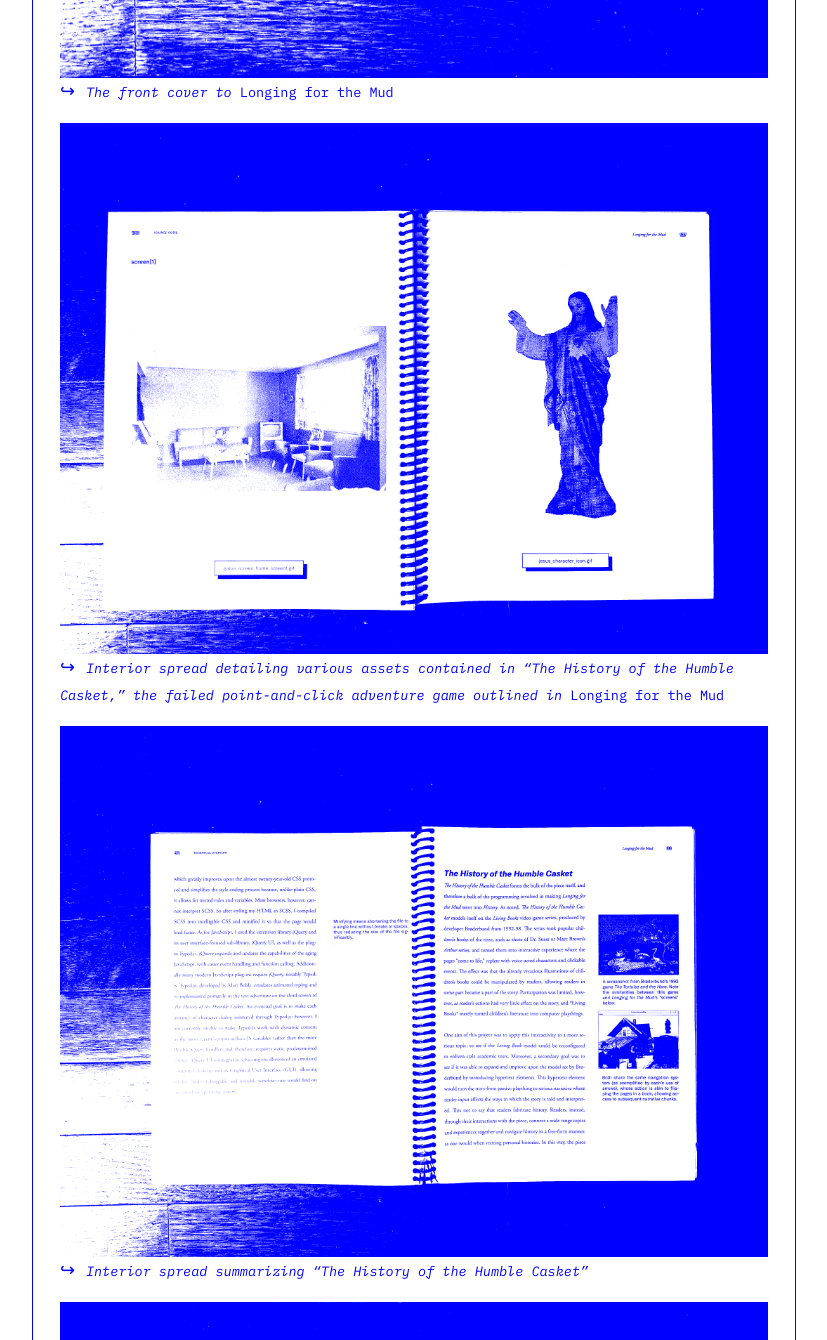
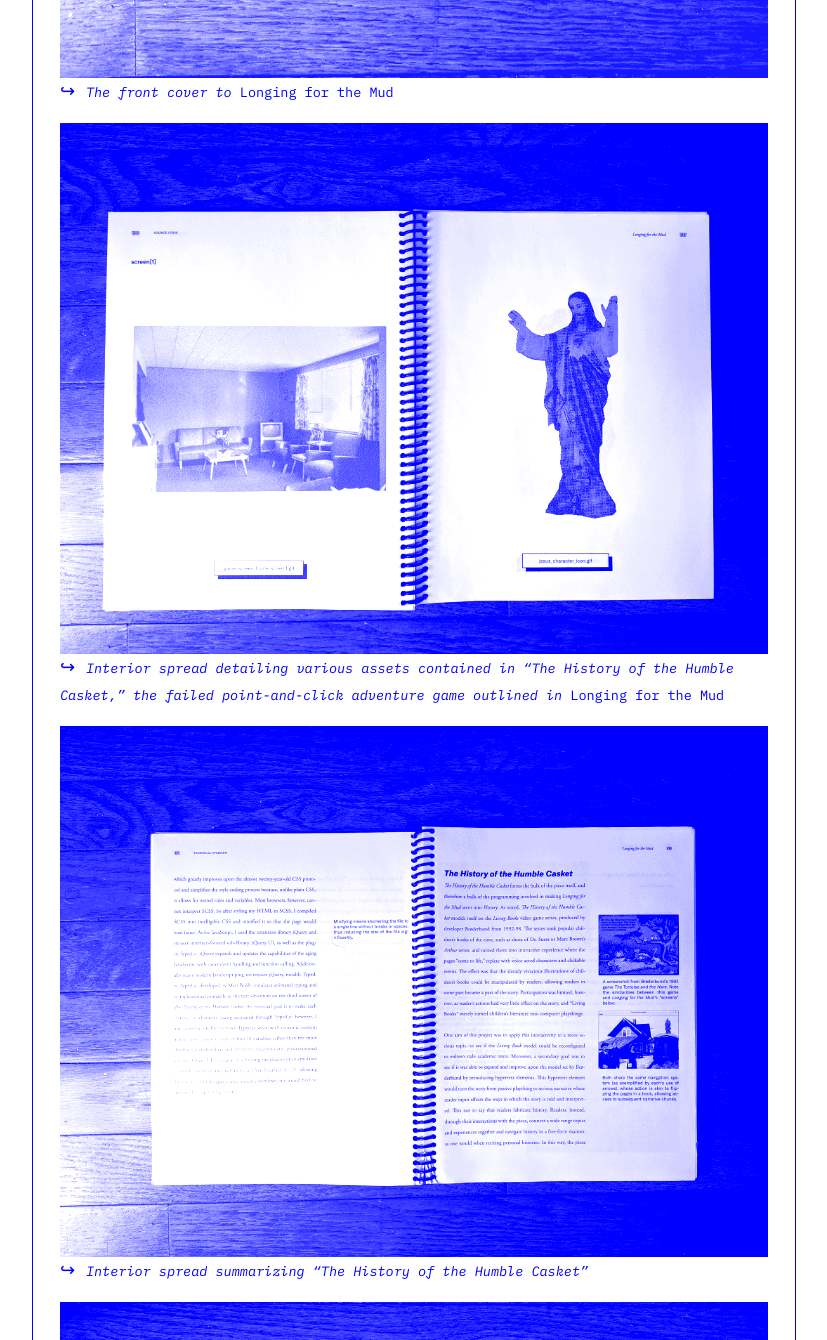
Before and after one commit to mattjames-info/mattjames.info, a Gatsby site: page /projects/longing-for-the-mud/ in a window 1280 px wide. Shown: the part 1460-2800 px from the top of the page, without its empty margins (226-1053 px from the left). Built offline with nearby package versions, Linux system fonts and the light colour scheme; Gatsby itself is replaced by a stand-in of ours; a web font is replaced by a local one.

Commit message:
Update project photos

```diff
--- a/src/data/projects/projects.json
+++ b/src/data/projects/projects.json
@@ -13,22 +13,22 @@
         },
         "images": [
             {
-                "source": "../../images/longing1.png",
+                "source": "../../images/longing1-color.png",
                 "name": "",
                 "caption": "The front cover to <span style='font-style:normal'>Longing for the Mud</span>"
             },
             {
-                "source": "../../images/longing2.png",
+                "source": "../../images/longing2-color.png",
                 "name": "",
                 "caption": "Interior spread detailing various assets contained in “The History of the Humble Casket,” the failed point-and-click adventure game outlined in <span style='font-style:normal'>Longing for the Mud</span>"
             },
             {
-                "source": "../../images/longing3.png",
+                "source": "../../images/longing3-color.png",
                 "name": "",
                 "caption": "Interior spread summarizing “The History of the Humble Casket”"
             },
             {
-                "source": "../../images/longing4.png",
+                "source": "../../images/longing4-color.png",
                 "name": "",
                 "caption": "Interior spread showcasing archival photography of tenemenet buildings in Lowell, MA"
             }
--- a/src/styles/global.scss
+++ b/src/styles/global.scss
@@ -100,11 +100,28 @@ tr:last-of-type {
     padding-bottom: 0;
   }
 }
-.project-page-photo {
+.project-page-photo-container {
   padding-bottom: 1rem;
 
   &:last-of-type {
     padding-bottom: 0;
+  }
+}
+
+.project-page-photo {
+  background: $base-color;
+
+  img {
+    mix-blend-mode: screen;
+    -webkit-filter: grayscale(100%) contrast(175%);
+    filter: grayscale(100%) contrast(175%);
+    opacity: 1;
+  }
+
+  img:hover {
+    mix-blend-mode: normal;
+    -webkit-filter: grayscale(0%) contrast(100%);
+    filter: grayscale(0%) contrast(100%);
   }
 }
 
--- a/src/templates/projectTemplate.js
+++ b/src/templates/projectTemplate.js
@@ -44,10 +44,12 @@ const Project = ({ pageContext, data }) => (
           {
           data.projectsJson.images.map(image => (
             <>
-            <div className="project-page-photo">
-              <Img
-                fluid={image.source.childImageSharp.fluid}
-                alt="" />
+            <div className="project-page-photo-container">
+              <div className="project-page-photo">
+                <Img
+                  fluid={image.source.childImageSharp.fluid}
+                  alt="" />
+              </div>
               {image.caption ?
                 <>
                   ↪ <i style={{ fontSize: `.75rem`, }} dangerouslySetInnerHTML={{ __html: image.caption }} />
```
Also changed, not shown: src/images/longing1-color.png (added), src/images/longing2-color.png (added), src/images/longing3-color.png (added), src/images/longing4-color.png (added).
